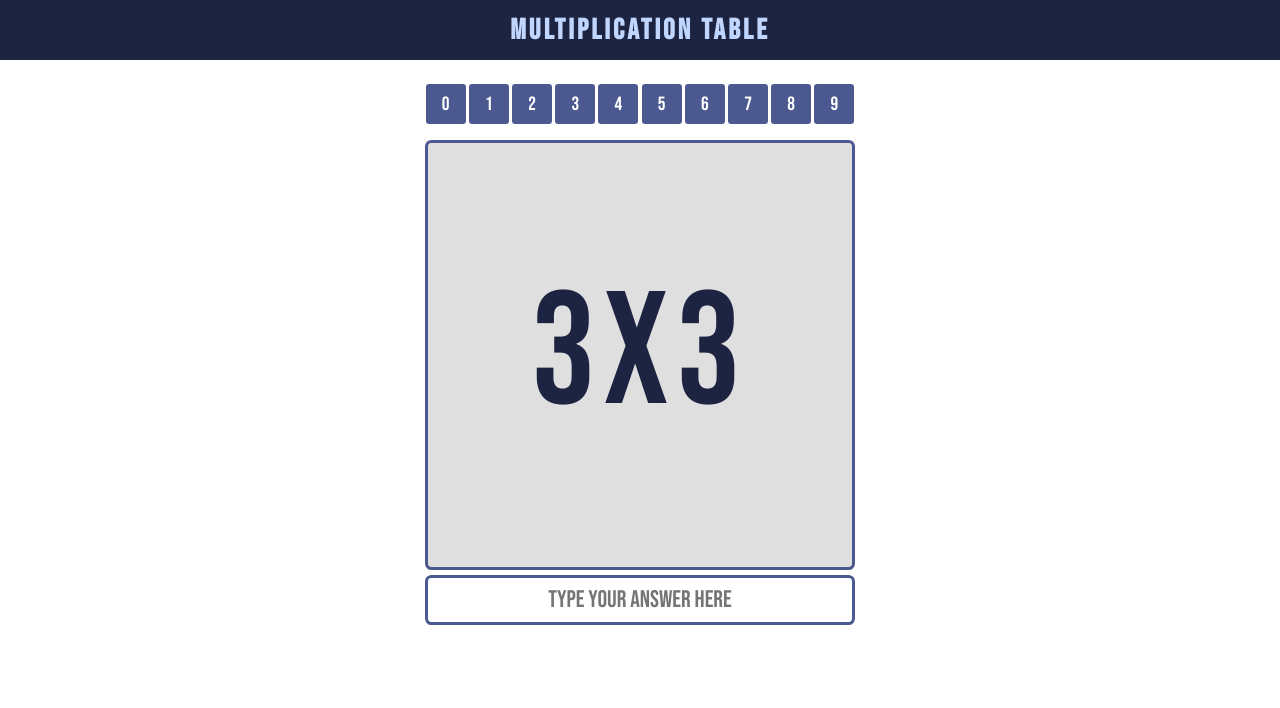
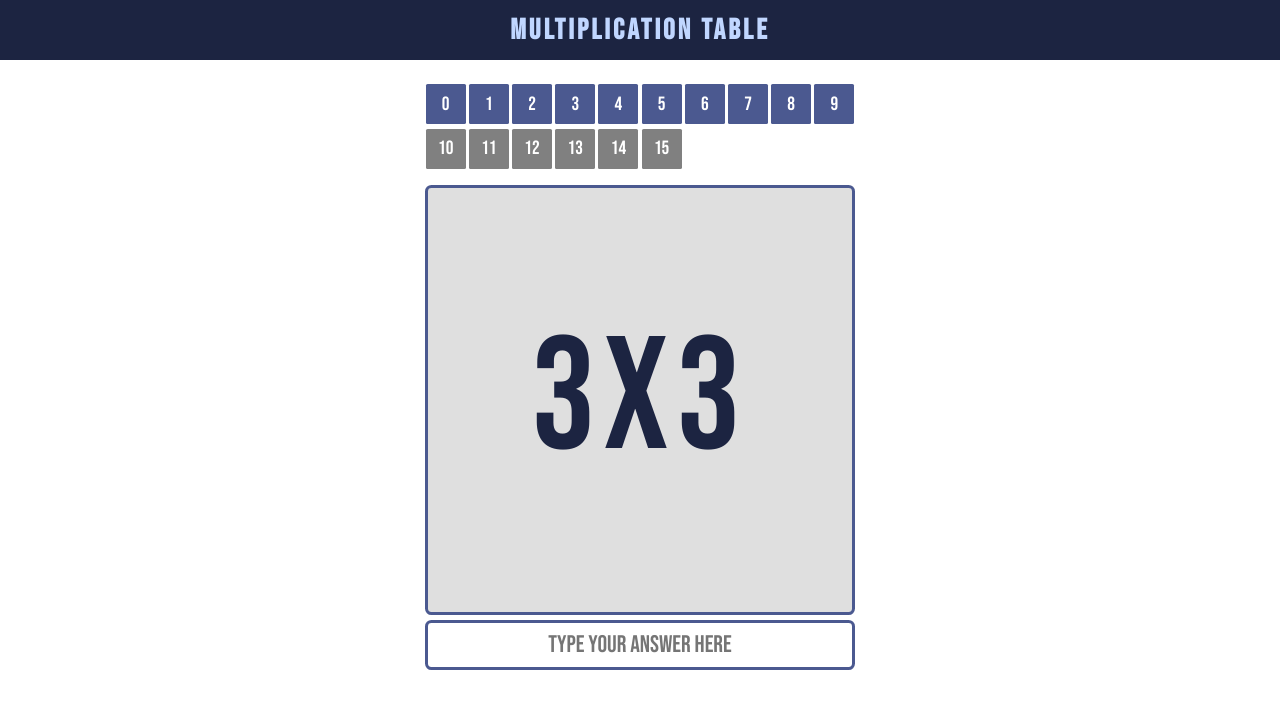
Before and after one commit to Luccaasss/math-challenges, a React (Vite) app: page / in a window 1280 px wide. Shown: the top 708 px of the page. Built offline with nearby package versions, Linux system fonts and the light colour scheme.

Commit message:
add new row with 10 11 12 13 14 15

```diff
--- a/src/components/rownumber/RowNumber.tsx
+++ b/src/components/rownumber/RowNumber.tsx
@@ -7,7 +7,7 @@ interface Props {
 }
 
 export default function RowNumber({ activeNumbers, setActiveNumbers }: Props) {
-  const numbersRow = [0, 1, 2, 3, 4, 5, 6, 7, 8, 9]
+  const numbersRow = [0, 1, 2, 3, 4, 5, 6, 7, 8, 9, 10, 11, 12, 13, 14, 15]
 
   function activeNumberRow(numberInput: number) {
     if (activeNumbers.includes(numberInput)) {
--- a/src/components/rownumber/rownumber.css
+++ b/src/components/rownumber/rownumber.css
@@ -1,4 +1,10 @@
 @import url('https://fonts.googleapis.com/css2?family=Bebas+Neue&display=swap');
+
+.rownumber-container {
+  display: grid;
+  row-gap: 0.3rem;
+  grid-template-columns: repeat(10, 1fr);
+}
 
 .rownumber_button {
   width: 40px;
@@ -12,7 +18,7 @@
 
   border: none;
   outline: none;
-  border-radius: 0.2rem;
+  border-radius: 0.1rem;
   cursor: pointer;
 }
 
```
